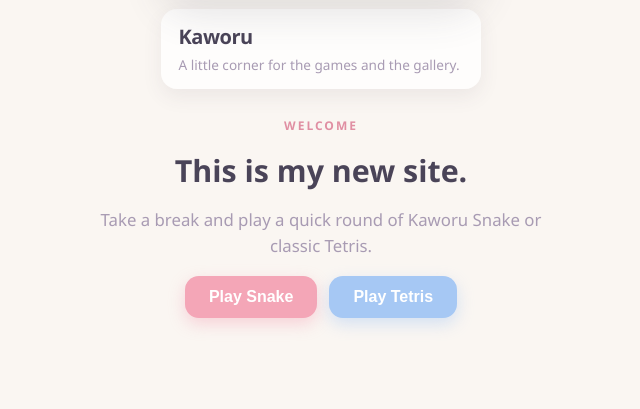
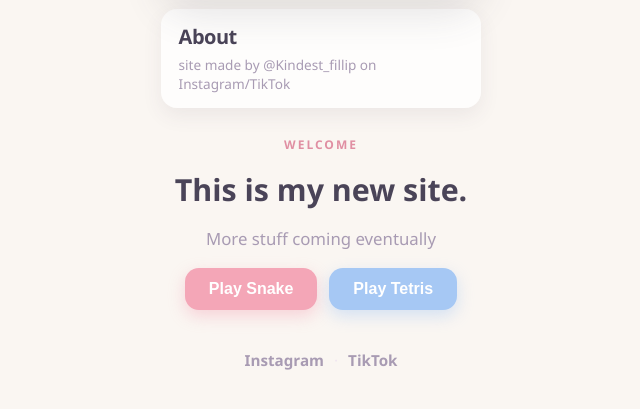
Before and after one commit to kinderfillip/kinderfillip.xyz, a plain HTML site: page index.html in a window 1280 px wide. Shown: the part 371-780 px from the top of the page, without its empty margins (319-959 px from the left). Drawn offline with Linux system fonts and the light colour scheme.

Commit message:
Update index.html
Bug fixes

```diff
--- a/index.html
+++ b/index.html
@@ -114,6 +114,29 @@
             max-width: 460px;
             font-size: 1.05rem;
             margin: 0;
+        }
+
+        .social-links {
+            margin-top: 2.5rem;
+            display: flex;
+            align-items: center;
+            gap: 10px;
+            font-size: 0.95rem;
+        }
+
+        .social-links a {
+            color: var(--text-secondary);
+            text-decoration: none;
+            font-weight: 600;
+            transition: color 0.2s;
+        }
+
+        .social-links a:hover {
+            color: #e08fa3;
+        }
+
+        .social-dot {
+            color: var(--border-soft);
         }
 
         .btn-group {
@@ -252,15 +275,15 @@
             <img src="https://i.pinimg.com/736x/81/20/77/81207742f09eeecfe8babec30deb6512.jpg" alt="Kaworu" id="kaworu-pic">
         </div>
         <div class="hero-overlay">
-            <h1>Kaworu</h1>
-            <p>A little corner for the games and the gallery.</p>
+            <h1>About</h1>
+            <p>site made by @Kindest_fillip on Instagram/TikTok</p>
         </div>
 
         <div class="content-panel">
             <div id="intro-content" style="display: flex; flex-direction: column; align-items: center; gap: 1rem;">
                 <span class="eyebrow">Welcome</span>
                 <p class="site-title">This is my new site.</p>
-                <p class="description">Take a break and play a quick round of Kaworu Snake or classic Tetris.</p>
+                <p class="description">More stuff coming eventually</p>
                 <div class="btn-group">
                     <button class="game-btn" id="start-snake-btn">Play Snake</button>
                     <button class="game-btn tetris-btn" id="start-tetris-btn">Play Tetris</button>
@@ -288,6 +311,12 @@
                     </div>
                 </div>
             </div>
+        </div>
+
+        <div class="social-links">
+            <a href="https://www.instagram.com/kindest_fillip?igsh=MWk4eXYzYmltZWo3" target="_blank" rel="noopener noreferrer">Instagram</a>
+            <span class="social-dot">·</span>
+            <a href="https://tiktok.com/@kindest_fillip" target="_blank" rel="noopener noreferrer">TikTok</a>
         </div>
     </div>
 
```
